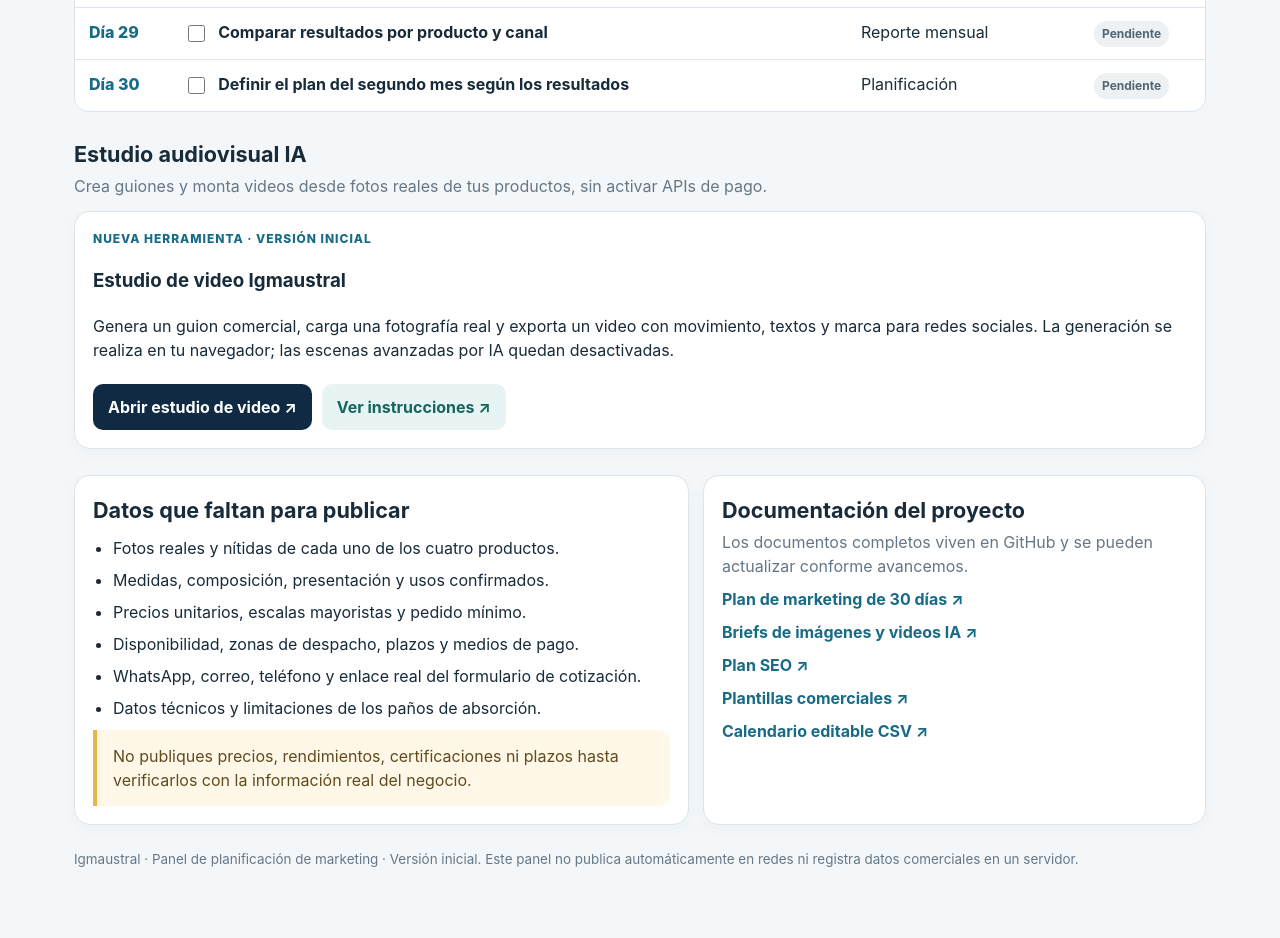
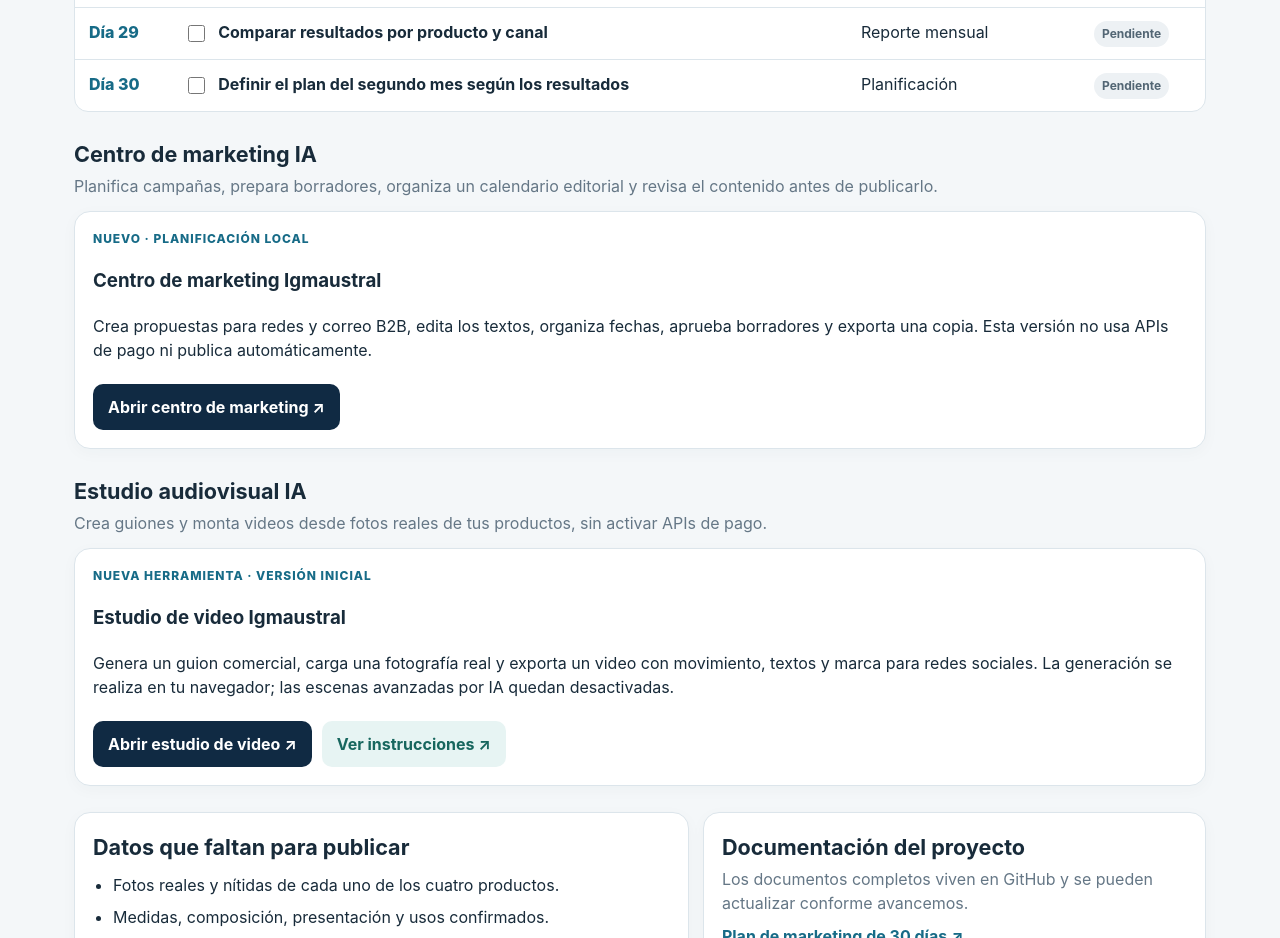
Before and after one commit to instrumentallmusik-spec/marketing, a plain HTML site: page index.html in a window 1280 px wide. Shown: the part 2540-3478 px from the top of the page. Before the commit the page ends 3445 px from the top, so only its background shows below. Drawn offline with Linux system fonts and the light colour scheme.

Commit message:
Link the marketing AI planning center from dashboard

```diff
--- a/index.html
+++ b/index.html
@@ -54,6 +54,16 @@
  <div class="table-wrap"><table><thead><tr><th>Día</th><th>Tarea</th><th>Canal</th><th>Estado</th></tr></thead><tbody id="tasks"></tbody></table><div id="empty" class="empty" hidden>No hay tareas que coincidan con la búsqueda.</div></div>
 </section>
 
+
+<section class="section">
+ <div class="section-head"><div><h2>Centro de marketing IA</h2><p class="sub">Planifica campañas, prepara borradores, organiza un calendario editorial y revisa el contenido antes de publicarlo.</p></div></div>
+ <article class="card">
+  <div class="product-tag">Nuevo · Planificación local</div>
+  <h3>Centro de marketing Igmaustral</h3>
+  <p>Crea propuestas para redes y correo B2B, edita los textos, organiza fechas, aprueba borradores y exporta una copia. Esta versión no usa APIs de pago ni publica automáticamente.</p>
+  <div class="hero-actions"><a class="btn btn-light" style="background:#102a43;color:white" href="./centro-marketing-ia.html">Abrir centro de marketing ↗</a></div>
+ </article>
+</section>
 
 <section class="section">
  <div class="section-head"><div><h2>Estudio audiovisual IA</h2><p class="sub">Crea guiones y monta videos desde fotos reales de tus productos, sin activar APIs de pago.</p></div></div>
```
